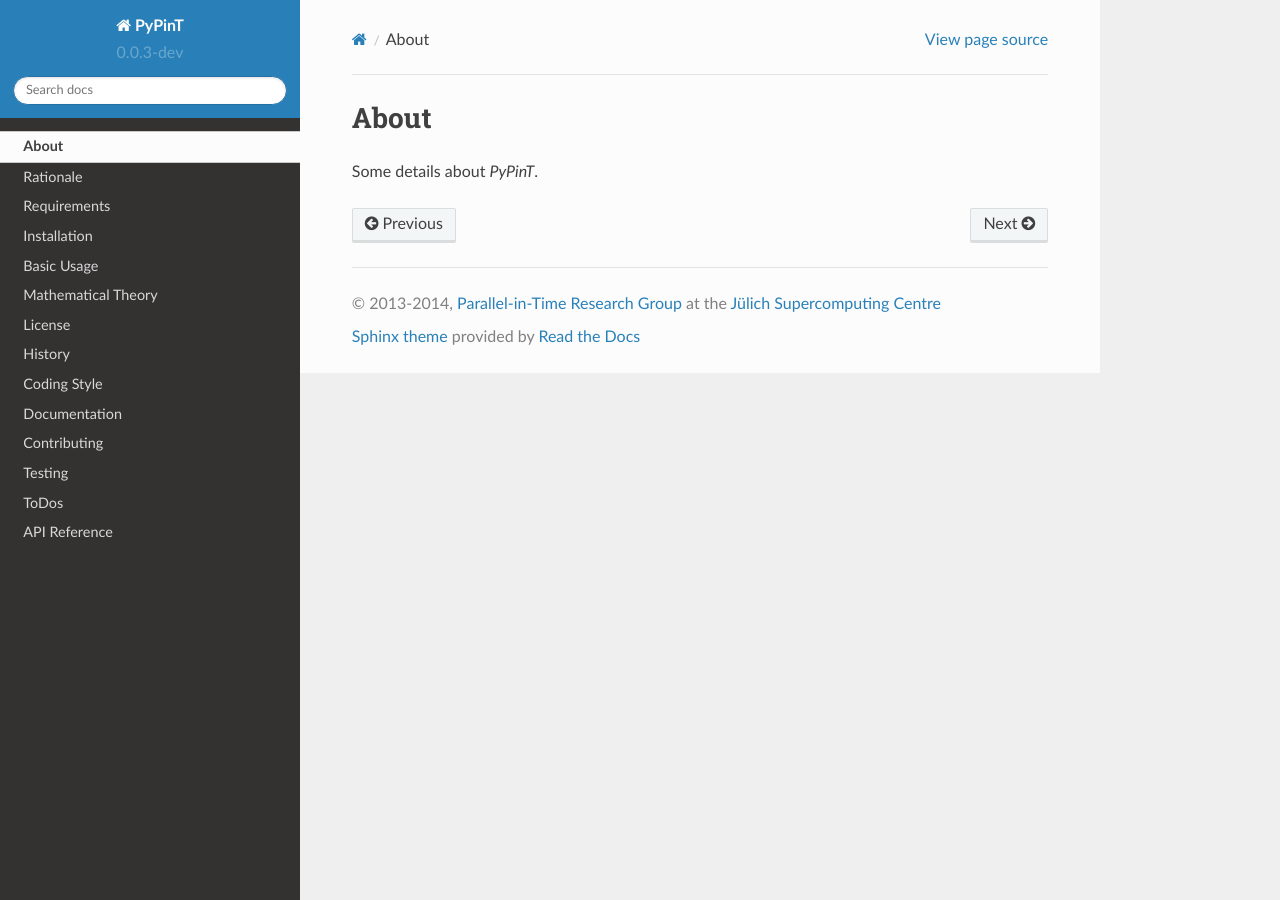
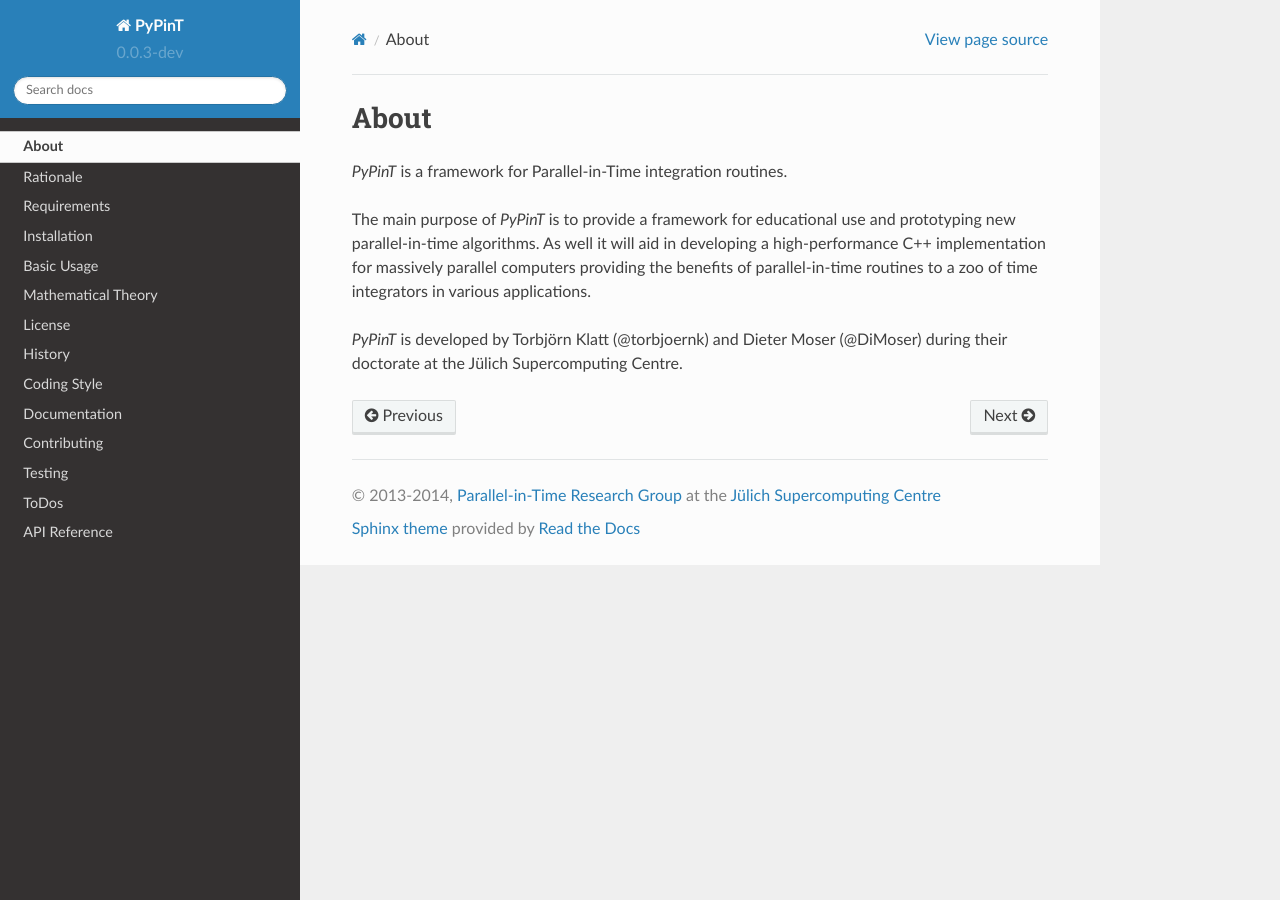
Before and after one commit to Parallel-in-Time/PyPinT, a Sphinx documentation site: the page built from doc/source/about.rst, in a window 1280 px wide. Built offline with Sphinx 7.4.7 and the Read the Docs theme 2.0.0, drawn with Linux system fonts in a browser that asks for light colours.

Commit message:
docu: little about and populate README

```diff
--- a/doc/source/about.rst
+++ b/doc/source/about.rst
@@ -1,4 +1,12 @@
 About
 =====
 
-Some details about *PyPinT*.
+*PyPinT* is a framework for Parallel-in-Time integration routines.
+
+The main purpose of *PyPinT* is to provide a framework for educational use and prototyping new parallel-in-time
+algorithms.
+As well it will aid in developing a high-performance C++ implementation for massively parallel computers providing the
+benefits of parallel-in-time routines to a zoo of time integrators in various applications.
+
+*PyPinT* is developed by Torbjörn Klatt (@torbjoernk) and Dieter Moser (@DiMoser) during their doctorate at the
+Jülich Supercomputing Centre.
```
Also changed, not shown: README.md (+33 -0 lines).
